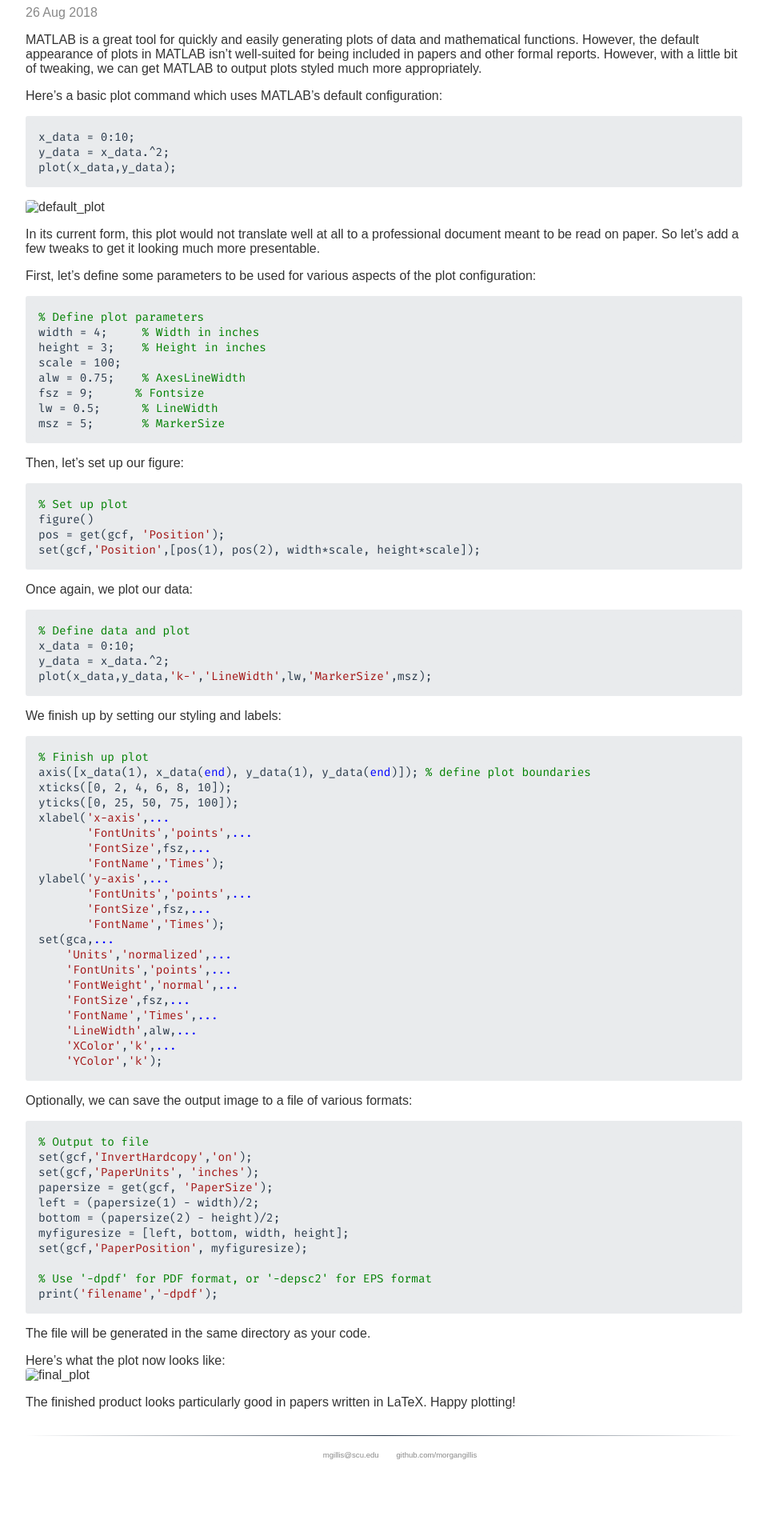
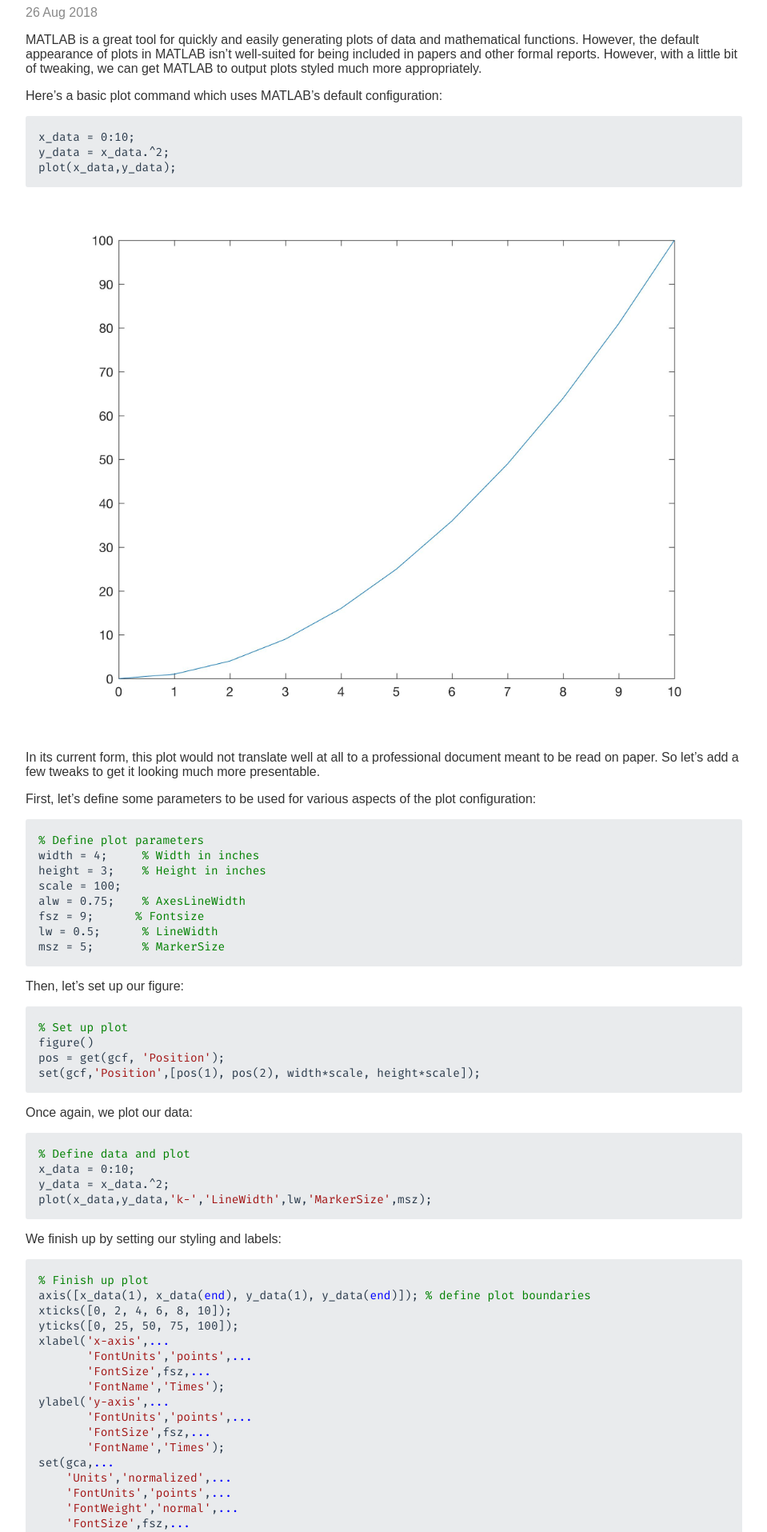
Before and after one commit to morgangillis/morgangillis.github.io, a Jekyll site: the page built from _posts/2018-08-26-generating-professional-quality-plots-in-matlab.md, in a window 1280 px wide. Shown: the part 316-2231 px from the top of the page at 80% size, without its empty margins (160-1119 px from the left). Built offline with Jekyll 4.4.1, drawn with Linux system fonts in a browser that asks for light colours; some web fonts are replaced; before the commit the page ends 2182 px from its top, so only the background shows below that.

Commit message:
Change image filepaths

````diff
--- a/_posts/2018-08-26-generating-professional-quality-plots-in-matlab.md
+++ b/_posts/2018-08-26-generating-professional-quality-plots-in-matlab.md
@@ -11,7 +11,7 @@
 y_data = x_data.^2;
 plot(x_data,y_data);
 ```
-![default_plot](~/Downloads/default_plot.jpg)
+![default_plot]({{ site.url }}/assets/generating-professional-quality-plots-in-matlab/default_plot.jpg)
 In its current form, this plot would not translate well at all to a professional document meant to be read on paper. So let's add a few tweaks to get it looking much more presentable.
 
 First, let's define some parameters to be used for various aspects of the plot configuration:
@@ -84,6 +84,6 @@
 The file will be generated in the same directory as your code.
 
 Here's what the plot now looks like:
-![final_plot](~/Downloads/final_plot.jpg)
+![final_plot]({{ site.url }}/assets/generating-professional-quality-plots-in-matlab/final_plot.jpg)
 
 The finished product looks particularly good in papers written in LaTeX. Happy plotting!
````
